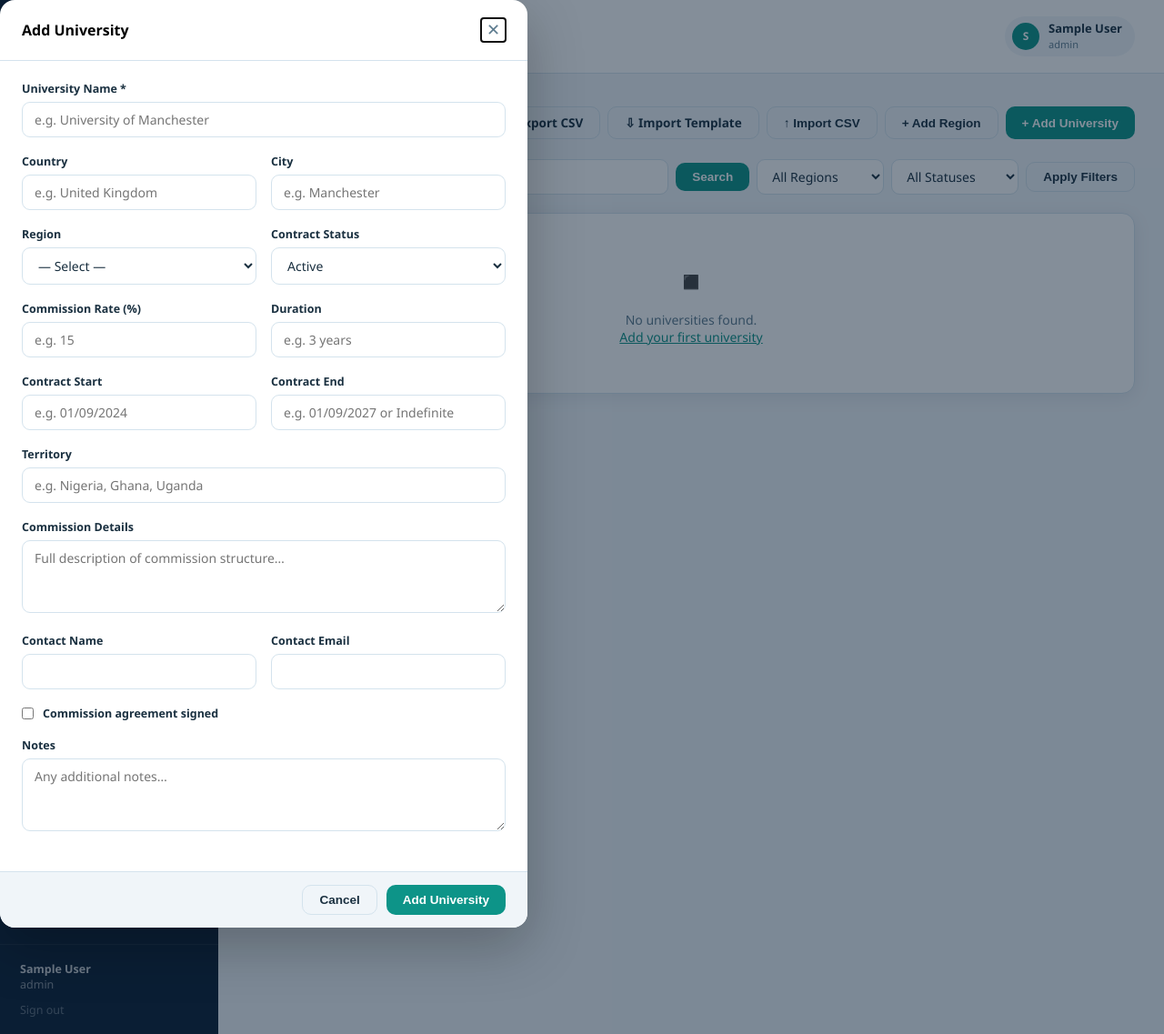
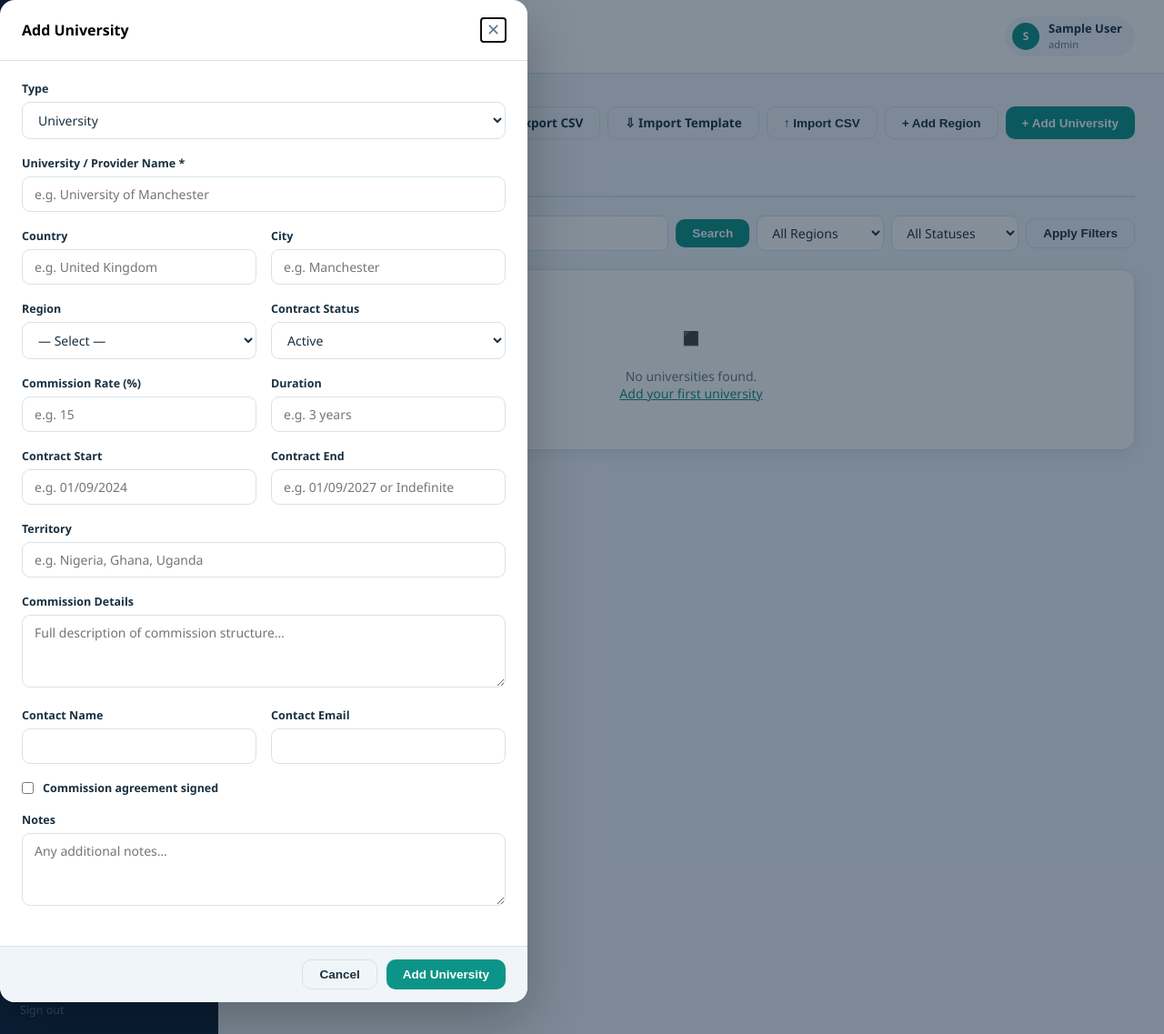
Before and after one commit to TGMED/finance, a Flask app: page /universities in a window 1280 px wide, after a click on "+ Add University". Shown: the whole page at 91% size. Run offline with Flask 3, Linux system fonts and the light colour scheme; the visitor is signed in with stand-in values (Sample User, id 1).

Commit message:
Add Pathway Providers tab, document preview modal, and legal search
- Split Universities page into Universities / Pathway Providers tabs via institution_type field
- Add document preview modal on university detail page (eye icon opens inline PDF/image viewer)
- Add live search input on Legal Documents page to filter by name, university, or description
- Fix Finance server port back to 5003

Co-Authored-By: Claude Sonnet 4.6 <noreply@anthropic.com>

```diff
--- a/app.py
+++ b/app.py
@@ -83,6 +83,7 @@ class University(db.Model):
     region               = db.Column(db.String(60))
     additional_comments  = db.Column(db.Text)
     commission_type      = db.Column(db.String(30))
+    institution_type     = db.Column(db.String(20), default="university")  # "university" or "pathway"
     commission_rules     = db.Column(db.Text)       # JSON rule engine
     local_rep_name       = db.Column(db.String(120))
     local_rep_email      = db.Column(db.String(120))
@@ -353,6 +354,7 @@ def ensure_columns():
             "region":              "VARCHAR(60)",
             "additional_comments": "TEXT",
             "commission_type":     "VARCHAR(30)",
+            "institution_type":    "VARCHAR(20) DEFAULT 'university'",
             "commission_rules":    "TEXT",
             "local_rep_name":      "VARCHAR(120)",
             "local_rep_email":     "VARCHAR(120)",
@@ -835,7 +837,8 @@ def universities():
     q             = request.args.get("q", "").strip()
     region_filter = request.args.get("region", "").strip()
     status_filter = request.args.get("status", "").strip()
-    query = University.query
+    tab           = request.args.get("tab", "university")   # "university" or "pathway"
+    query = University.query.filter(University.institution_type == tab)
     if q:
         query = query.filter(
             University.name.ilike(f"%{q}%") | University.country.ilike(f"%{q}%") |
@@ -849,7 +852,7 @@ def universities():
     return render_template("universities.html",
         universities=query.order_by(University.name).all(),
         q=q, region_filter=region_filter, status_filter=status_filter,
-        regions=regions,
+        regions=regions, active_tab=tab,
     )
 
 
@@ -894,6 +897,7 @@ def university_add():
         website=request.form.get("website", "").strip(),
         agreement_signed=bool(request.form.get("agreement_signed")),
         notes=request.form.get("notes", "").strip(),
+        institution_type=request.form.get("institution_type", "university"),
     )
     db.session.add(u)
     log_activity("Created", "University", f"Added university: {name}")
@@ -942,6 +946,7 @@ def university_edit(uid):
     u.website            = request.form.get("website", "").strip()
     u.agreement_signed   = bool(request.form.get("agreement_signed"))
     u.notes              = request.form.get("notes", "").strip()
+    u.institution_type   = request.form.get("institution_type", "university")
     log_activity("Updated", "University", f"Edited: {u.name}")
     db.session.commit()
     flash("University updated.", "success")
@@ -1797,4 +1802,4 @@ def team_delete(uid):
 
 
 if __name__ == "__main__":
-    app.run(debug=True, port=5001)
+    app.run(debug=True, port=5003)
--- a/templates/universities.html
+++ b/templates/universities.html
@@ -6,7 +6,7 @@
 {% block content %}
 <div class="page-header">
   <div>
-    <h1>Universities</h1>
+    <h1>{% if active_tab == 'pathway' %}Pathway Providers{% else %}Universities{% endif %}</h1>
     <p>{{ universities | length }} institution{{ 's' if universities | length != 1 }}</p>
   </div>
   <div style="display:flex;gap:8px;flex-wrap:wrap;">
@@ -14,12 +14,25 @@
     <a href="{{ url_for('universities_import_template') }}" class="btn ghost">&#8681; Import Template</a>
     <button class="btn ghost" onclick="document.getElementById('dlg-import-uni').showModal()">&#8593; Import CSV</button>
     <button class="btn ghost" onclick="document.getElementById('dlg-add-region').showModal()">+ Add Region</button>
-    <button class="btn teal" onclick="document.getElementById('dlg-add-uni').showModal()">+ Add University</button>
+    <button class="btn teal" onclick="document.getElementById('dlg-add-uni').showModal()">+ {% if active_tab == 'pathway' %}Add Pathway{% else %}Add University{% endif %}</button>
   </div>
+</div>
+
+<!-- Tab switcher -->
+<div style="display:flex;gap:0;margin-bottom:20px;border-bottom:2px solid var(--line);">
+  <a href="{{ url_for('universities', tab='university', q=q, region=region_filter, status=status_filter) }}"
+     style="padding:10px 24px;font-size:14px;font-weight:600;text-decoration:none;border-bottom:3px solid {% if active_tab != 'pathway' %}var(--teal){% else %}transparent{% endif %};color:{% if active_tab != 'pathway' %}var(--teal){% else %}var(--muted){% endif %};margin-bottom:-2px;">
+    Universities
+  </a>
+  <a href="{{ url_for('universities', tab='pathway', q=q, region=region_filter, status=status_filter) }}"
+     style="padding:10px 24px;font-size:14px;font-weight:600;text-decoration:none;border-bottom:3px solid {% if active_tab == 'pathway' %}var(--teal){% else %}transparent{% endif %};color:{% if active_tab == 'pathway' %}var(--teal){% else %}var(--muted){% endif %};margin-bottom:-2px;">
+    Pathway Providers
+  </a>
 </div>
 
 <!-- Filters -->
 <form method="GET" class="toolbar" style="margin-bottom:20px;flex-wrap:wrap;gap:8px;">
+  <input type="hidden" name="tab" value="{{ active_tab }}">
   <div class="search-wrap" style="flex:1;min-width:200px;">
     <span class="search-icon">&#128269;</span>
     <input type="text" name="q" value="{{ q }}" placeholder="Search name or country…" style="background:#fff;" id="uni-search-input">
@@ -207,7 +220,14 @@
     </div>
     <div class="modal-body">
       <div class="form-group">
-        <label>University Name *</label>
+        <label>Type</label>
+        <select name="institution_type">
+          <option value="university" {% if active_tab != 'pathway' %}selected{% endif %}>University</option>
+          <option value="pathway" {% if active_tab == 'pathway' %}selected{% endif %}>Pathway Provider</option>
+        </select>
+      </div>
+      <div class="form-group">
+        <label>University / Provider Name *</label>
         <input type="text" name="name" required placeholder="e.g. University of Manchester">
       </div>
       <div class="form-row">
```
Also changed, not shown: templates/legal.html (+20 -1 lines), templates/university_detail.html (+49 -1 lines).
